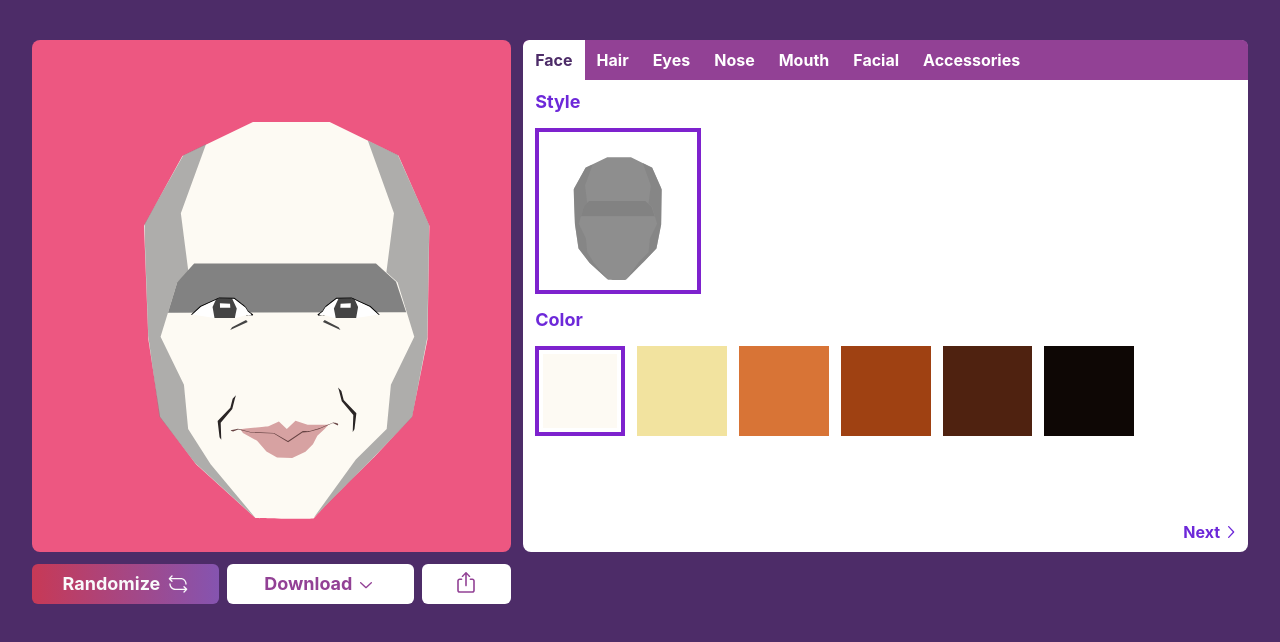
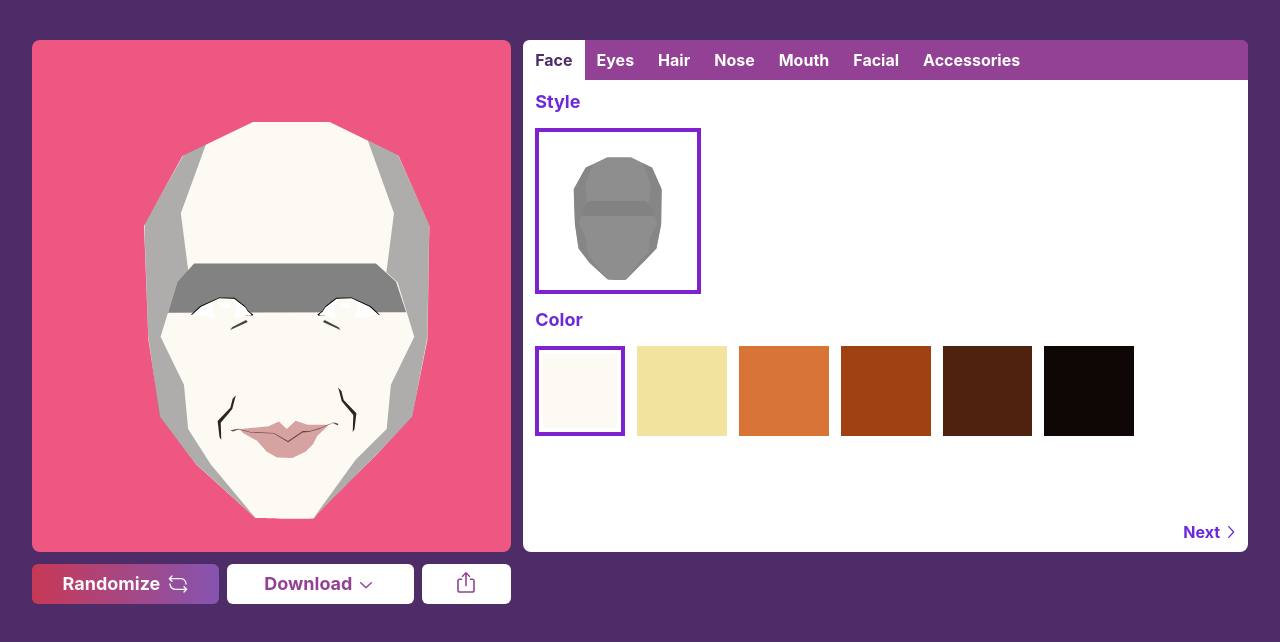
Before and after one commit to getsentry/sentry-avatar-generator, a React (Vite) app: page / in a window 1280 px wide. Shown: the top 642 px of the page. Built offline with nearby package versions, Linux system fonts and the light colour scheme.

Commit message:
add eyes config

```diff
--- a/src/App.tsx
+++ b/src/App.tsx
@@ -30,16 +30,22 @@ import {
   ChevronLeftIcon,
   ChevronRightIcon,
 } from "@radix-ui/react-icons";
+import Eyes from "./components/avatar/eyes";
 
 type AspectRatioOption = "9:16" | "1:1" | "16:9";
+
+const colorSwatches = {
+  face: ["#FDFAF3", "#F2E39F", "#D87436", "#9F4112", "#4F2210", "#0E0705"],
+  eyes: ["#FDFAF3", "#F2E39F", "#D87436", "#9F4112", "#4F2210", "#0E0705"],
+};
 
 function App() {
   const [currentTab, setCurrentTab] = useState("face");
 
   const tabs: { name: string; value: string }[] = [
     { name: "Face", value: "face" },
+    { name: "Eyes", value: "eyes" },
     { name: "Hair", value: "hair" },
-    { name: "Eyes", value: "eyes" },
     { name: "Nose", value: "nose" },
     { name: "Mouth", value: "mouth" },
     { name: "Facial", value: "facial" },
@@ -63,24 +69,7 @@ function App() {
   };
 
   const [faceColor, setFaceColor] = useState<string>("#FDFAF3");
-  const faceColors: string[] = [
-    "#FDFAF3",
-    "#F2E39F",
-    "#D87436",
-    "#9F4112",
-    "#4F2210",
-    "#0E0705",
-  ];
-
-  // const [eyeColor, setEyeColor] = useState<string>("#FDFAF3");
-  // const eyeColors: string[] = [
-  //   "#FDFAF3",
-  //   "#F2E39F",
-  //   "#D87436",
-  //   "#9F4112",
-  //   "#4F2210",
-  //   "#0E0705",
-  // ];
+  const [eyeColor, setEyeColor] = useState<string>("#FDFAF3");
 
   // eslint-disable-next-line @typescript-eslint/no-unused-vars
   const onDownload = (_aspectRatio: AspectRatioOption) => {
@@ -100,7 +89,7 @@ function App() {
               <SentryAvatar
                 config={{
                   face: { color: faceColor, style: "main" },
-                  eyes: { color: "#FFF", style: "main" },
+                  eyes: { color: eyeColor, style: "main" },
                 }}
               />
             </AvatarPreview>
@@ -139,14 +128,29 @@ function App() {
                 />
                 <TabSectionLabel>Color</TabSectionLabel>
                 <AvatarColorOptions
-                  colors={faceColors}
+                  colors={colorSwatches.face}
                   currentColor={faceColor}
                   setColor={setFaceColor}
                 />
               </TabsContent>
 
-              <TabsContent value="hair" className="grow">
-                hair goes here
+              <TabsContent value="eyes" className="grow">
+                <TabSectionLabel>Style</TabSectionLabel>
+                <AvatarGridOptions
+                  values={["main"]}
+                  currentValue={"main"}
+                  setValue={() => {}}
+                  // eslint-disable-next-line @typescript-eslint/no-unused-vars
+                  render={(_face) => (
+                    <Eyes config={{ style: "main", color: "#8E8E8E" }} />
+                  )}
+                />
+                <TabSectionLabel>Color</TabSectionLabel>
+                <AvatarColorOptions
+                  colors={colorSwatches.eyes}
+                  currentColor={eyeColor}
+                  setColor={setEyeColor}
+                />
               </TabsContent>
 
               <div>
--- a/src/components/avatar/eyes.tsx
+++ b/src/components/avatar/eyes.tsx
@@ -4,12 +4,12 @@ export interface EyesConfig {
 }
 
 export interface EyesProps {
-  width: number;
-  height: number;
+  width?: number;
+  height?: number;
   config: EyesConfig;
 }
 
-function Mouth({ width, height }: EyesProps) {
+function Mouth({ width, height, config: { color } }: EyesProps) {
   return (
     <svg
       width={width}
@@ -36,7 +36,7 @@ function Mouth({ width, height }: EyesProps) {
         />
         <path
           d="M1533.16 1291.58L1595.06 1289.82L1612.42 1295.61L1630.42 1334.82L1620.77 1389.47C1620.77 1389.47 1518.55 1391.4 1518.55 1389.47C1518.55 1387.54 1509.55 1341.89 1509.55 1341.89L1533.16 1291.58Z"
-          fill="#444444"
+          fill={color}
         />
         <path
           d="M1542.98 1318.75L1541.7 1339.32H1593.13L1593.77 1316.18L1542.98 1318.75Z"
@@ -56,7 +56,7 @@ function Mouth({ width, height }: EyesProps) {
         />
         <path
           d="M1000.12 1291.58L938.22 1289.82L920.862 1295.61L902.862 1334.82L912.504 1389.47C912.504 1389.47 1014.73 1391.4 1014.73 1389.47C1014.73 1387.54 1023.73 1341.89 1023.73 1341.89L1000.12 1291.58Z"
-          fill="#444444"
+          fill={color}
         />
         <path
           d="M990.295 1318.75L991.581 1339.32H940.15L939.506 1316.18L990.295 1318.75Z"
```
